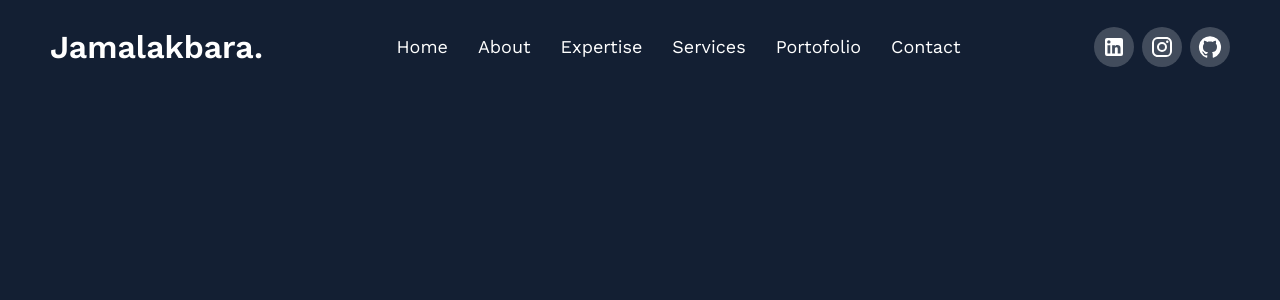
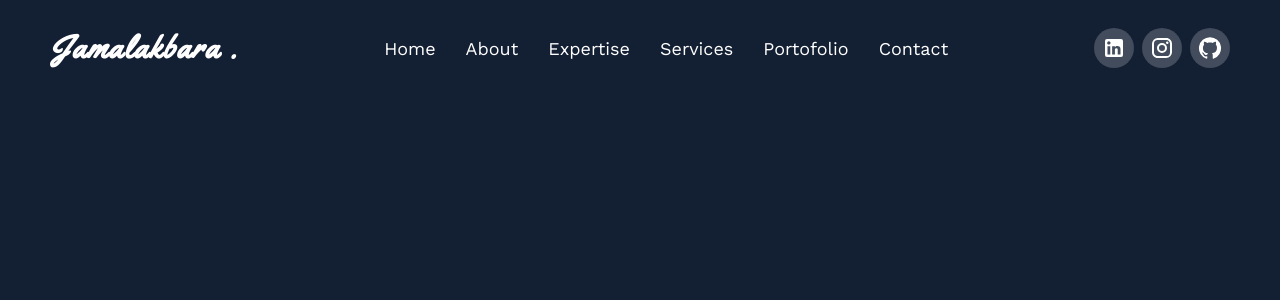
Before and after one commit to jamalakbara/jamalakbara-react, a React (Create React App) app: page / in a window 1280 px wide. Shown: the top 300 px of the page. Built offline with nearby package versions, Linux system fonts and the light colour scheme.

Commit message:
recreate logo

```diff
--- a/src/components/Layout/Layout.scss
+++ b/src/components/Layout/Layout.scss
@@ -13,3 +13,7 @@ body{
 .layout{
     padding: 0 50px;
 }
+
+a{
+    text-decoration: none;
+}
--- a/src/components/Logo/Logo.js
+++ b/src/components/Logo/Logo.js
@@ -1,8 +1,11 @@
+import { Link } from 'react-router-dom'
 import './Logo.scss'
 
 const Logo = () => {
   return (
-    <div className="logo">jamalakbara.</div>
+    <Link to='/' className="logo">
+      jamalakbara .
+    </Link>
   )
 }
 
--- a/src/components/Logo/Logo.scss
+++ b/src/components/Logo/Logo.scss
@@ -1,6 +1,10 @@
+@import url('https://fonts.googleapis.com/css2?family=Yellowtail&display=swap');
+
 .logo{
     text-transform: capitalize;
     color: white;
     font-size: 32px;
     font-weight: bold;
+    font-family: 'Yellowtail', cursive;
+    letter-spacing: 2px;
 }
--- a/src/components/Menu/Menu.scss
+++ b/src/components/Menu/Menu.scss
@@ -2,7 +2,6 @@
     display: flex;
     &__link{
         color: white;
-        text-decoration: none;
         text-transform: capitalize;
         font-size: 18px;
         padding: 10px 15px;
```
